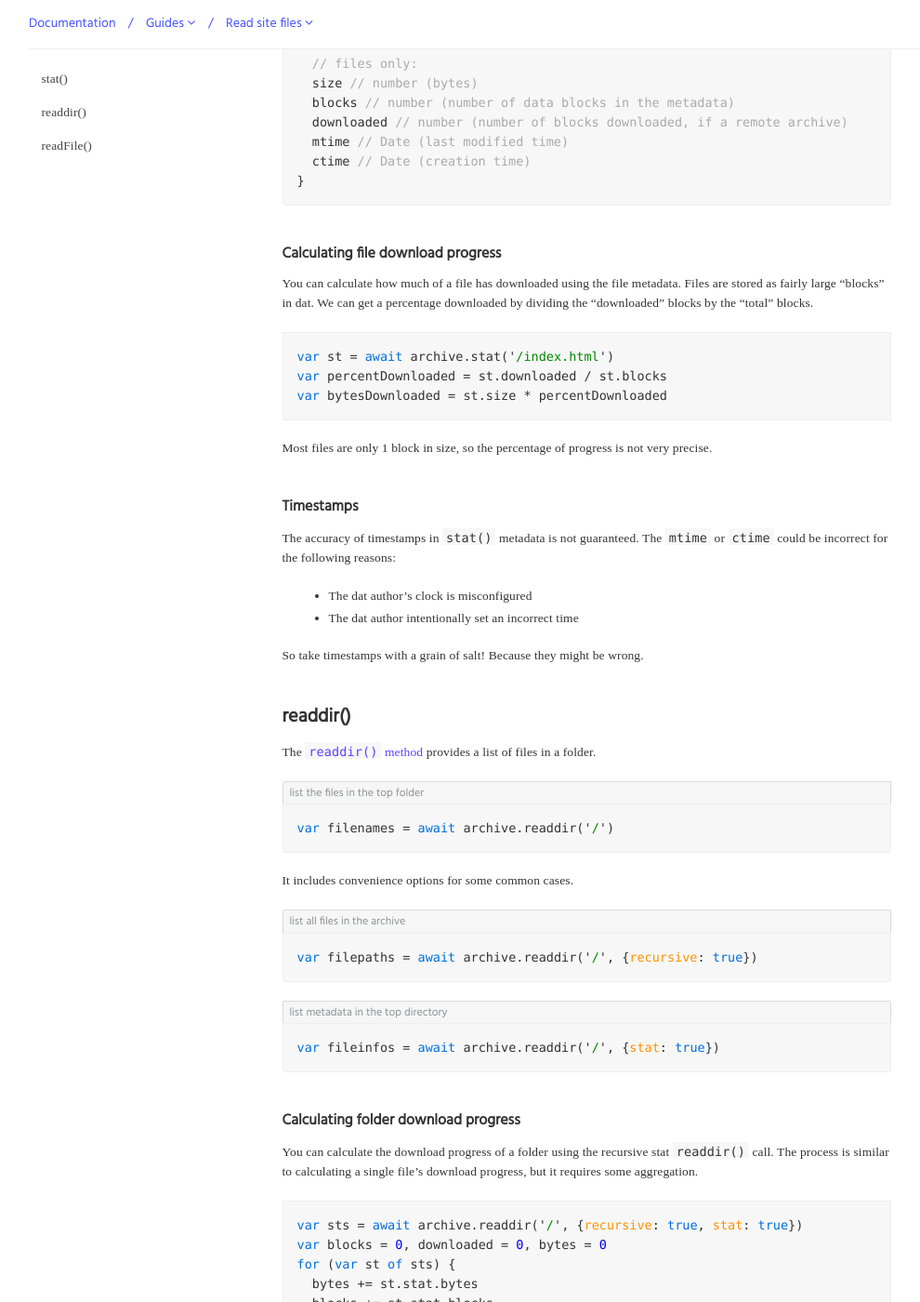
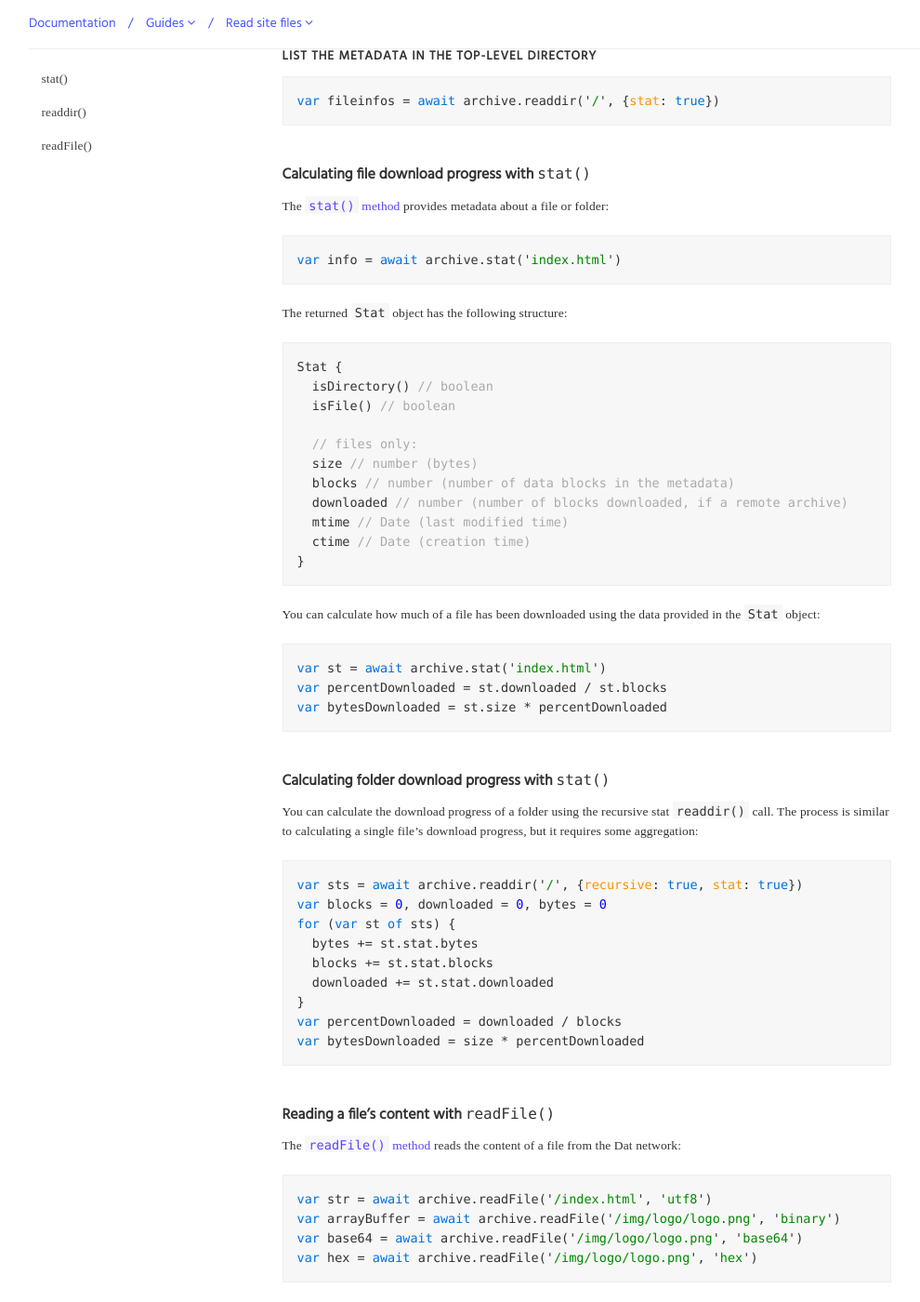
Before and after one commit to beakerbrowser/beakerbrowser.com, a Jekyll site: the page built from _docs/guides/read-site-files.md, in a window 1280 px wide and 1400 px high, scrolled down 612 px. Shown: the whole window at 93% size, without its empty margins (84-1074 px from the left). Built offline with Jekyll 4.4.1, drawn with Linux system fonts in a browser that asks for light colours; some web fonts are replaced; some of the changed text lies outside the part shown.

Commit message:
Update readdir guide

````diff
--- a/_docs/guides/read-site-files.md
+++ b/_docs/guides/read-site-files.md
@@ -2,28 +2,47 @@
 title: Read site files
 section: guides
 sectionTitle: Guides
-order: 6
+author: Paul Frazee
+authorLink: https://pfrazee.hashbase.io
+authorAvatar: /img/team/pfrazee.jpg
 ---
 
-The [DatArchive API](/docs/apis/dat.html) provides a simple set of APIs to read files and directories.
+Beaker's [`DatArchive` API](/docs/apis/dat.html) provides tools for reading files and directories on the Dat network. Here are some examples.
 
-<figcaption class="code">open a dat archive instance</figcaption>
+## Examples
+
+### readdir()
+
+The [`readdir()` method](/docs/apis/dat#readdir) provides a list of files in a folder.
+
+#### List the top-level files in a folder
+
 ```js
-var archive = new DatArchive('dat://beakerbrowser.com')
+var filenames = await archive.readdir('/')
 ```
 
-## stat()
+#### List all file
 
-The [`stat()` method](/docs/apis/dat.html#stat) provides metadata about a file or folder.
+```js
+var filepaths = await archive.readdir('/', {recursive: true})
+```
 
-<figcaption class="code">get the metadata for a file</figcaption>
+#### List the metadata in the top-level directory
+
 ```js
-var info = await archive.stat('/index.html')
+var fileinfos = await archive.readdir('/', {stat: true})
+```
+
+### Calculating file download progress with `stat()`
+
+The [`stat()` method](/docs/apis/dat.html#stat) provides metadata about a file or folder:
+
+```js
+var info = await archive.stat('index.html')
 ```
 
 The returned `Stat` object has the following structure:
 
-<figcaption class="code">Stat</figcaption>
 ```js
 Stat {
   isDirectory() // boolean
@@ -38,56 +57,17 @@
 }
 ```
 
-### Calculating file download progress
-
-You can calculate how much of a file has downloaded using the file metadata.
-Files are stored as fairly large "blocks" in dat.
-We can get a percentage downloaded by dividing the "downloaded" blocks by the "total" blocks.
+You can calculate how much of a file has been downloaded using the data provided in the `Stat` object:
 
 ```js
-var st = await archive.stat('/index.html')
+var st = await archive.stat('index.html')
 var percentDownloaded = st.downloaded / st.blocks
 var bytesDownloaded = st.size * percentDownloaded
 ```
 
-Most files are only 1 block in size, so the percentage of progress is not very precise.
+### Calculating folder download progress with `stat()`
 
-### Timestamps
-
-The accuracy of timestamps in `stat()` metadata is not guaranteed.
-The `mtime` or `ctime` could be incorrect for the following reasons:
-
- - The dat author's clock is misconfigured
- - The dat author intentionally set an incorrect time
-
-So take timestamps with a grain of salt!
-Because they might be wrong.
-
-## readdir()
-
-The [`readdir()` method](/docs/apis/dat.html#readdir) provides a list of files in a folder.
-
-<figcaption class="code">list the files in the top folder</figcaption>
-```js
-var filenames = await archive.readdir('/')
-```
-
-It includes convenience options for some common cases.
-
-<figcaption class="code">list all files in the archive</figcaption>
-```js
-var filepaths = await archive.readdir('/', {recursive: true})
-```
-
-<figcaption class="code">list metadata in the top directory</figcaption>
-```js
-var fileinfos = await archive.readdir('/', {stat: true})
-```
-
-### Calculating folder download progress
-
-You can calculate the download progress of a folder using the recursive stat `readdir()` call.
-The process is similar to calculating a single file's download progress, but it requires some aggregation.
+You can calculate the download progress of a folder using the recursive stat `readdir()` call. The process is similar to calculating a single file's download progress, but it requires some aggregation:
 
 ```js
 var sts = await archive.readdir('/', {recursive: true, stat: true})
@@ -101,12 +81,10 @@
 var bytesDownloaded = size * percentDownloaded
 ```
 
-## readFile()
+### Reading a file's content with `readFile()`
 
-The [`readFile()` method](/docs/apis/dat.html#readfile) provides the content of a file.
-The second parameter specifies the encoding which you'd like returned.
+The [`readFile()` method](/docs/apis/dat.html#readfile) reads the content of a file from the Dat network:
 
-<figcaption class="code">read a file</figcaption>
 ```js
 var str = await archive.readFile('/index.html', 'utf8')
 var arrayBuffer = await archive.readFile('/img/logo/logo.png', 'binary')
@@ -114,16 +92,19 @@
 var hex = await archive.readFile('/img/logo/logo.png', 'hex')
 ```
 
-### Reading over the network
+### Reading a file over the network
 
 Files in remote archives will be automatically downloaded when `readFile()` is called.
 
 Sometimes the file will not be available, and so the `readFile()` call will time out.
-You can adjust the timeout of all the methods in this guide using the `timeout` option.
+You can adjust the timeout of all the methods in this guide using the `timeout` option:
 
-<figcaption class="code">setting a 15s timeout</figcaption>
 ```js
 archive.stat('/index.html', {timeout: 15e3})
 archive.readFile('/index.html', {timeout: 15e3, encoding: 'utf8'})
 archive.readdir('/', {timeout: 15e3})
 ```
+
+## Further reading
+
+- [`readdir`](/docs/apis/dat#readdir)
````
